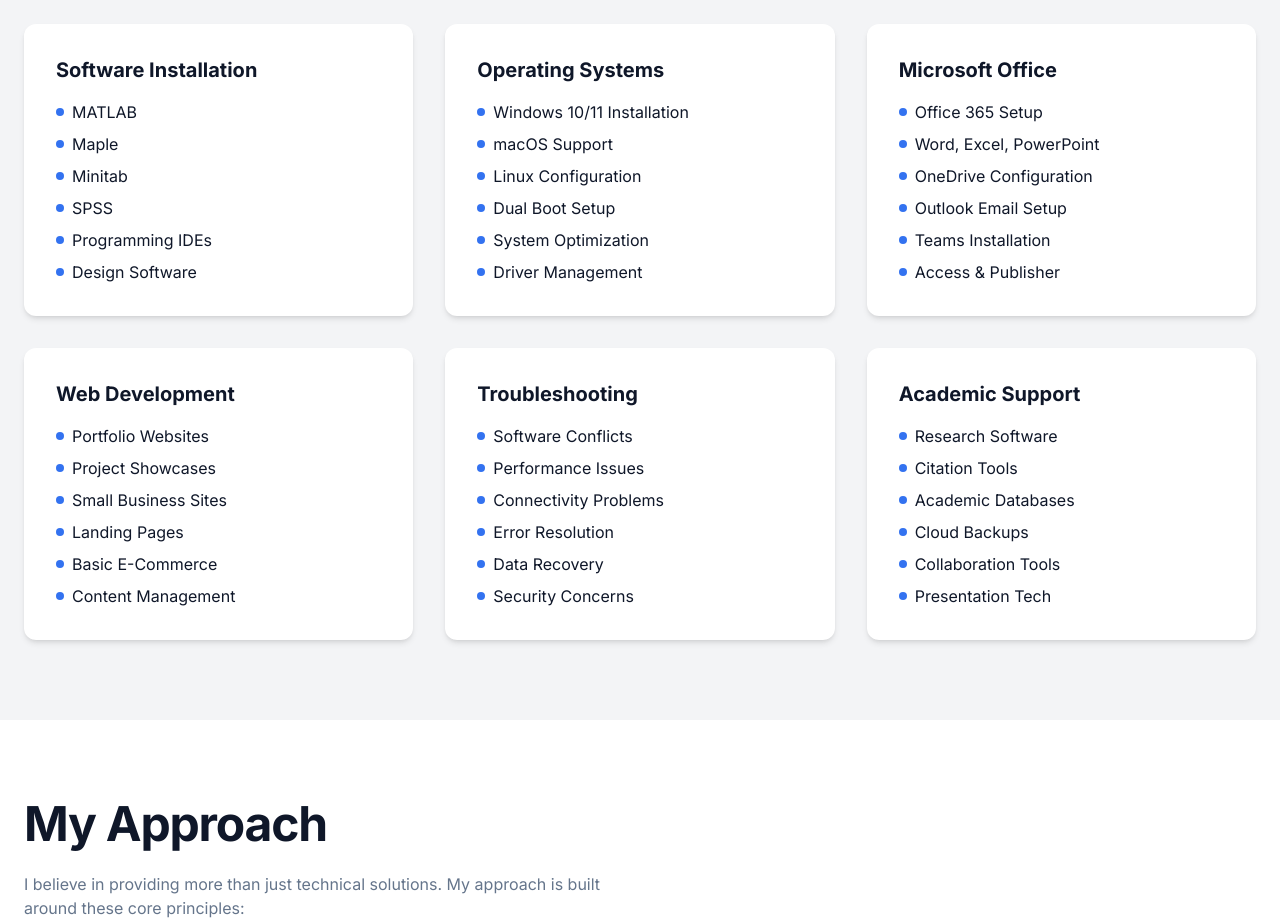
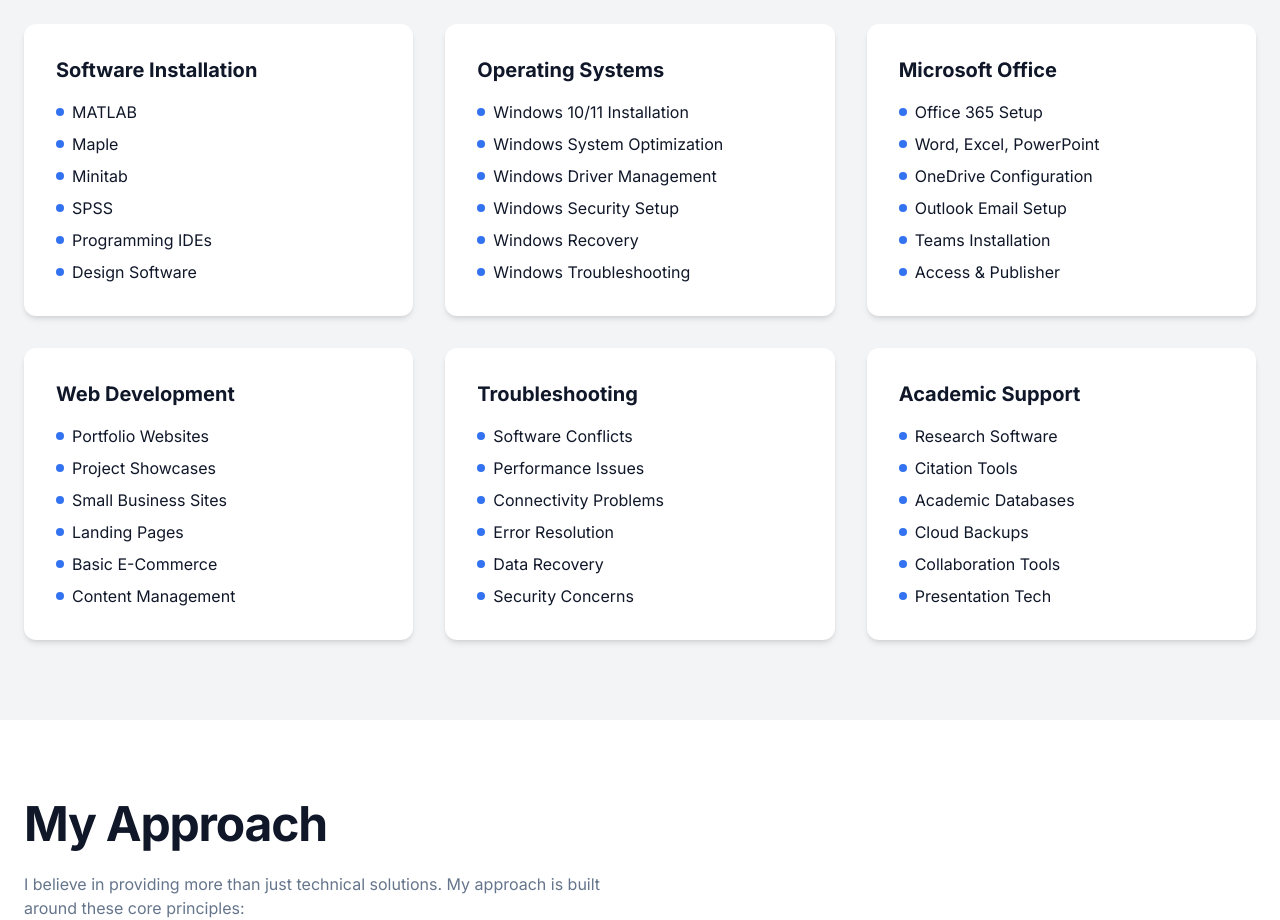
Before and after one commit to enosaf7/saffire-tech, a React (Vite) app: page /about in a window 1280 px wide. Shown: the part 1140-2060 px from the top of the page. Built offline with nearby package versions, Linux system fonts and the light colour scheme.

Commit message:
Refine About page content
The about page mentions support for macOS and Linux. The prompt specifies that only Windows OS is supported, so this commit updates the content to reflect that.

```diff
--- a/src/pages/About.tsx
+++ b/src/pages/About.tsx
@@ -94,7 +94,7 @@ const About = () => {
               },
               {
                 area: "Operating Systems",
-                skills: ["Windows 10/11 Installation", "macOS Support", "Linux Configuration", "Dual Boot Setup", "System Optimization", "Driver Management"],
+                skills: ["Windows 10/11 Installation", "Windows System Optimization", "Windows Driver Management", "Windows Security Setup", "Windows Recovery", "Windows Troubleshooting"],
               },
               {
                 area: "Microsoft Office",
```
